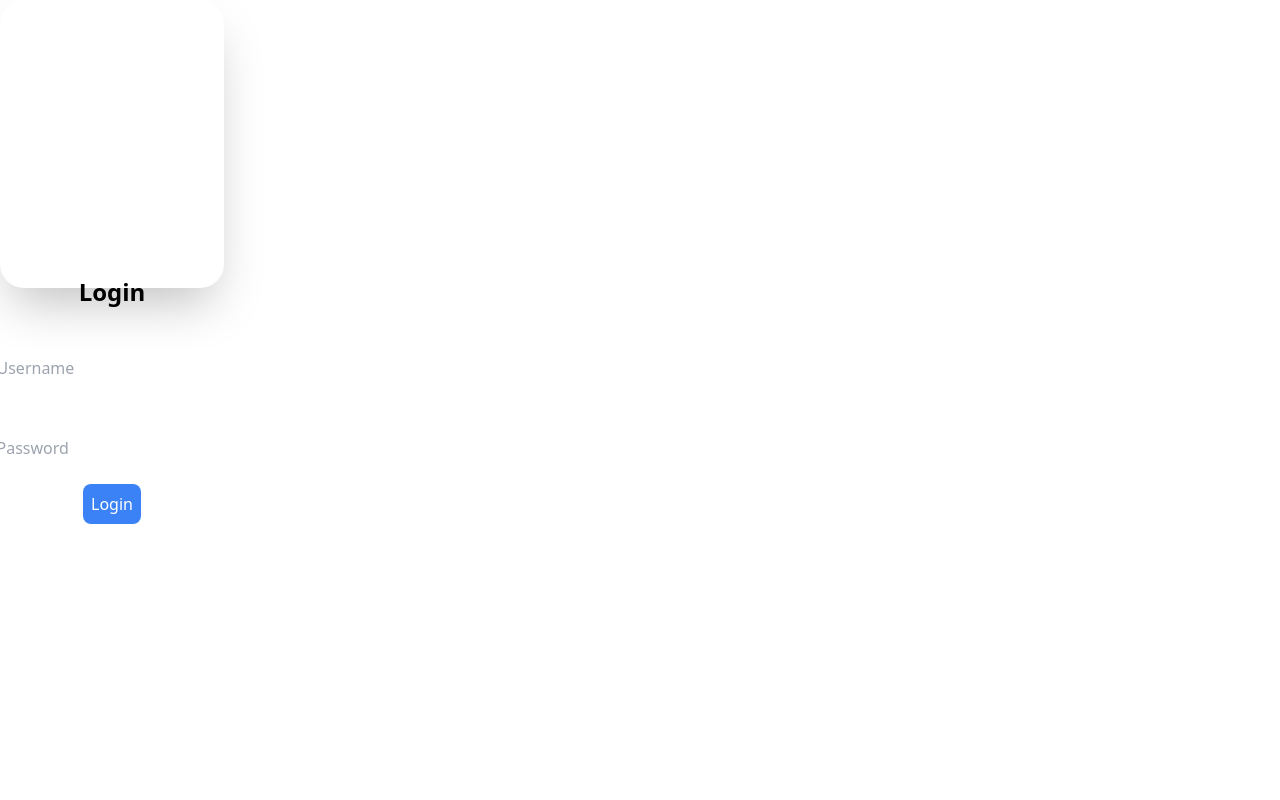
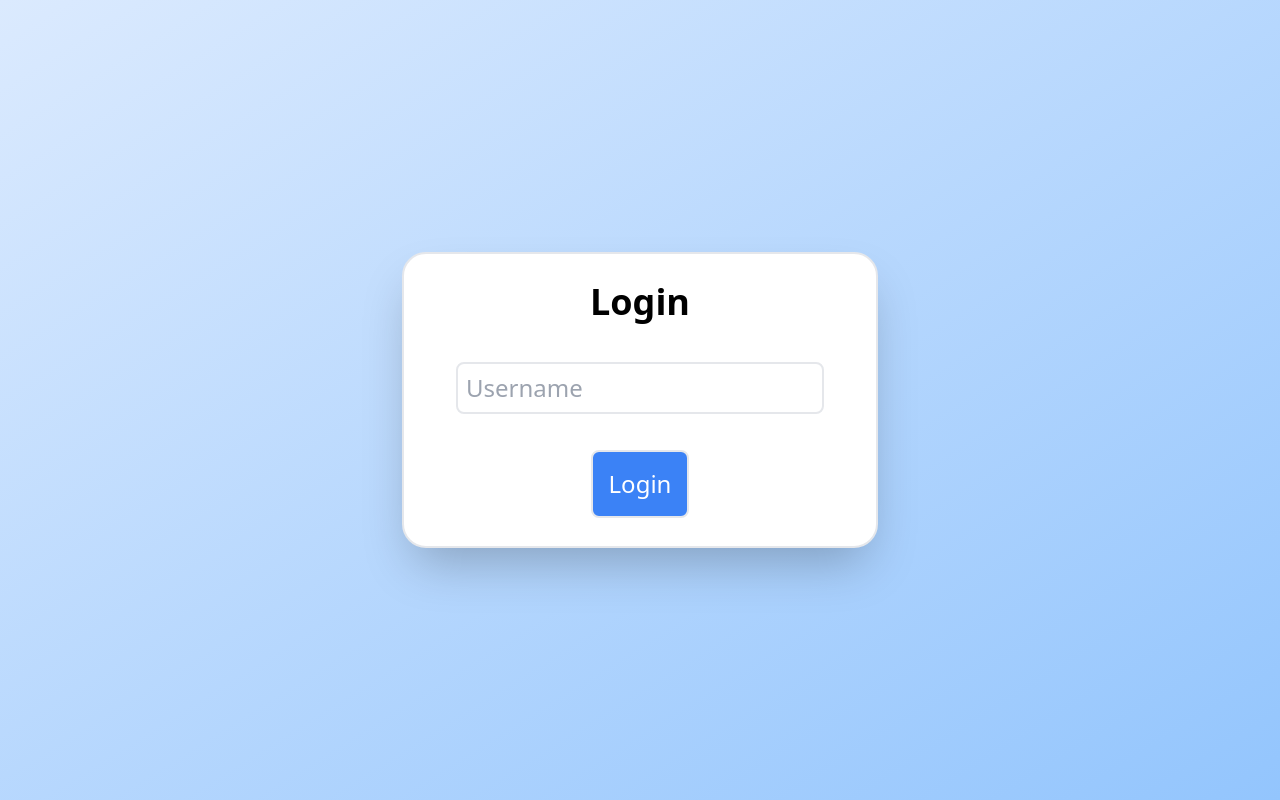
Before and after one commit to StockerMC/TutorConnect, a SvelteKit app: page /login in a window 1280 px wide. Built offline with nearby package versions, Linux system fonts and the light colour scheme.

Commit message:
login change

```diff
--- a/src/routes/login/+page.svelte
+++ b/src/routes/login/+page.svelte
@@ -1,32 +1,22 @@
-<div class="h-screen w-screen justify-center align-middle">
-	<div class="rounded-3xl shadow-2xl h-72 w-56">
 <form>
-			<div class="flex flex-col items-center justify-center h-screen">
-				<div class="text-2xl font-bold text-center">Login</div>
+    <div class="flex flex-col items-center justify-center h-screen w-screen bg-gradient-to-br from-blue-100 to-blue-300">
+        <div class="shadow-2xl flex flex-col justify-center items-center p-7 border-2 rounded-3xl bg-white">
+            <div class="text-4xl font-bold text-center">Login</div>
             <div class="mt-4">
                 <input
                         type="text"
                         name="username"
                         id="username"
                         placeholder="Username"
-						class="rounded-lg p-2 m-6"
+                        class="rounded-lg p-2 m-6 text-2xl border-2"
                 />
             </div>
-				<div class="mt-4">
-					<input
-						type="password"
-						name="password"
-						id="password"
-						placeholder="Password"
-						class="rounded-lg p-2"
-					/>
-				</div>
-				<div class="mt-4">
-					<button type="submit" class="bg-blue-500 text-white rounded-lg p-2"
-						>Login</button
-					>
+            <div class="mt-3">
+                <button type="submit" class="bg-blue-500 text-white rounded-lg p-4 w-full text-2xl border-2"
+                >Login
+                </button>
             </div>
         </div>
+
+    </div>
 </form>
-	</div>
-</div>
```
Lines whose indentation alone changed are shown as unchanged.
